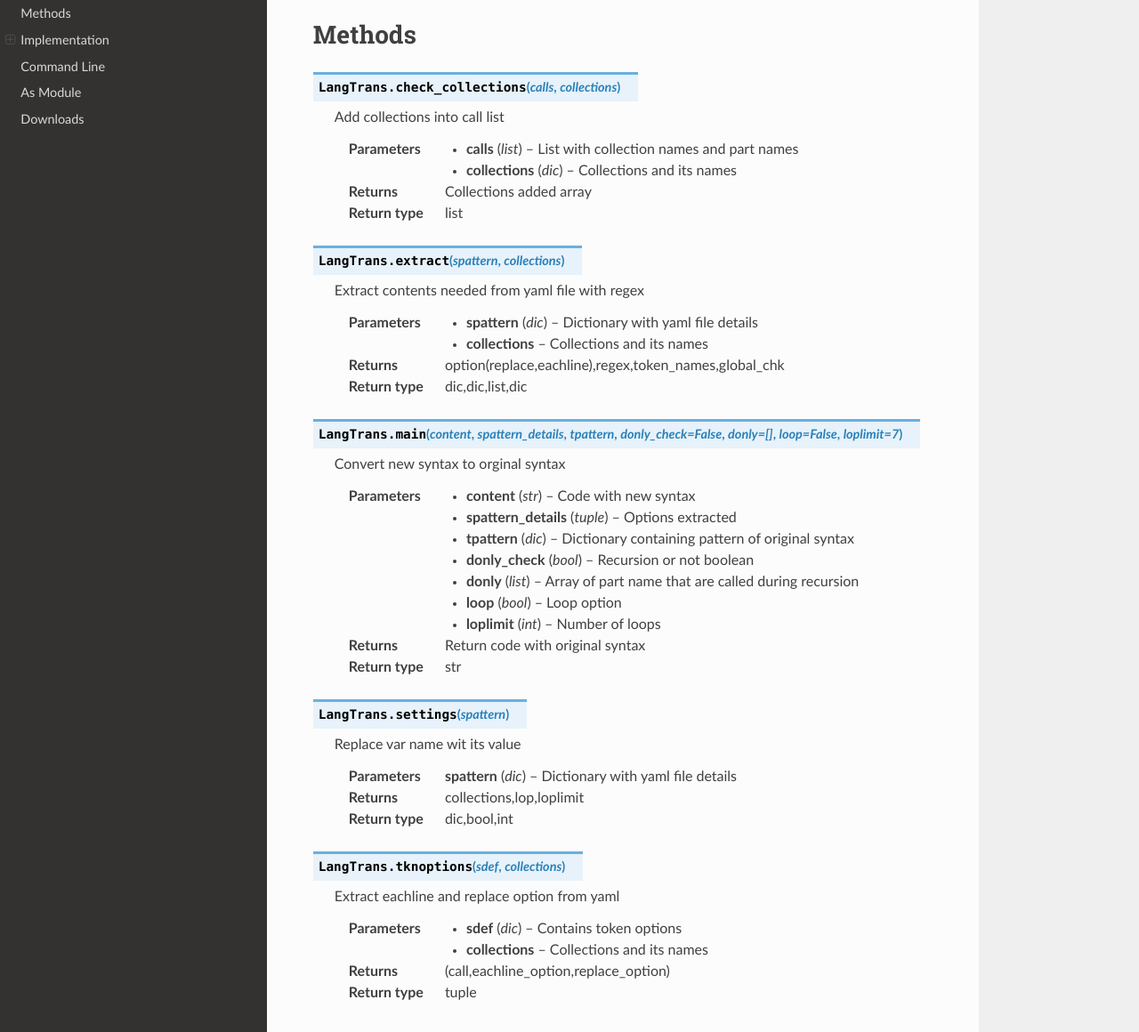
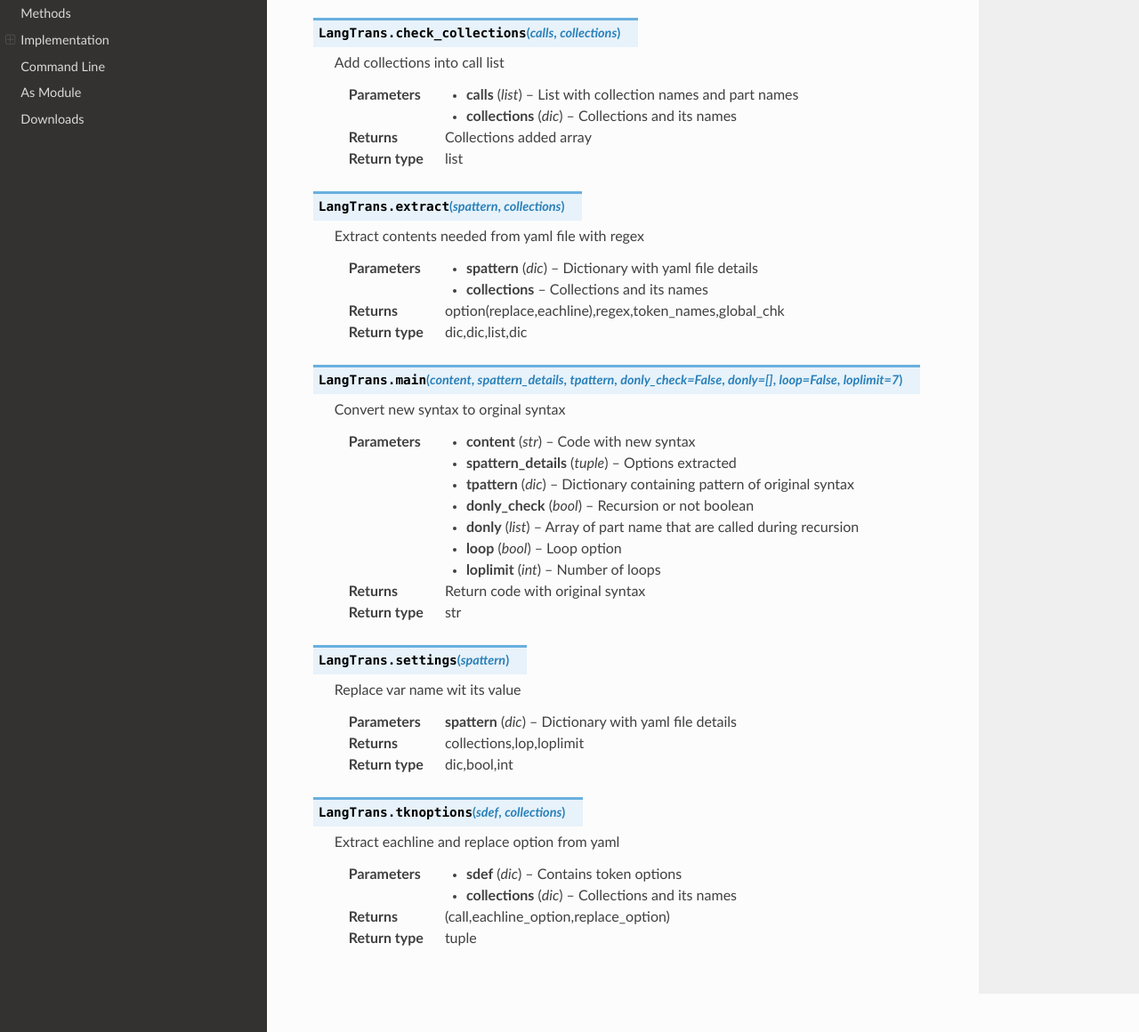
Before and after one commit to LangTrans/LangTrans, a Sphinx documentation site: the page built from docs/index.rst, in a window 1280 px wide and 1400 px high, scrolled down 338 px, cut to the strip 240-1400 px from the top of the window. Shown: the whole strip at 89% size. Built offline with Sphinx 7.4.7 and the Read the Docs theme 2.0.0, drawn with Linux system fonts in a browser that asks for light colours.

Commit message:
Double module removed

```diff
--- a/docs/index.rst
+++ b/docs/index.rst
@@ -31,7 +31,6 @@ Methods
 .. raw:: html
 
 	<div class="section" id="module-LangTrans">
-	<span id="methods"></span><h1>Methods<a class="headerlink" href="#module-LangTrans" title="Permalink to this headline">¶</a></h1>
 	<dl class="py function">
 	<dt id="LangTrans.check_collections">
 	<code class="sig-prename descclassname">LangTrans.</code><code class="sig-name descname">check_collections</code><span class="sig-paren">(</span><em class="sig-param"><span class="n">calls</span></em>, <em class="sig-param"><span class="n">collections</span></em><span class="sig-paren">)</span><a class="headerlink" href="#LangTrans.check_collections" title="Permalink to this definition">¶</a></dt>
@@ -122,7 +121,7 @@ Methods
 	<dt class="field-odd">Parameters</dt>
 	<dd class="field-odd"><ul class="simple">
 	<li><p><strong>sdef</strong> (<em>dic</em>) – Contains token options</p></li>
-	<li><p><strong>collections</strong> – Collections and its names</p></li>
+	<li><p><strong>collections</strong> (<em>dic</em>) – Collections and its names</p></li>
 	</ul>
 	</dd>
 	<dt class="field-even">Returns</dt>
```
